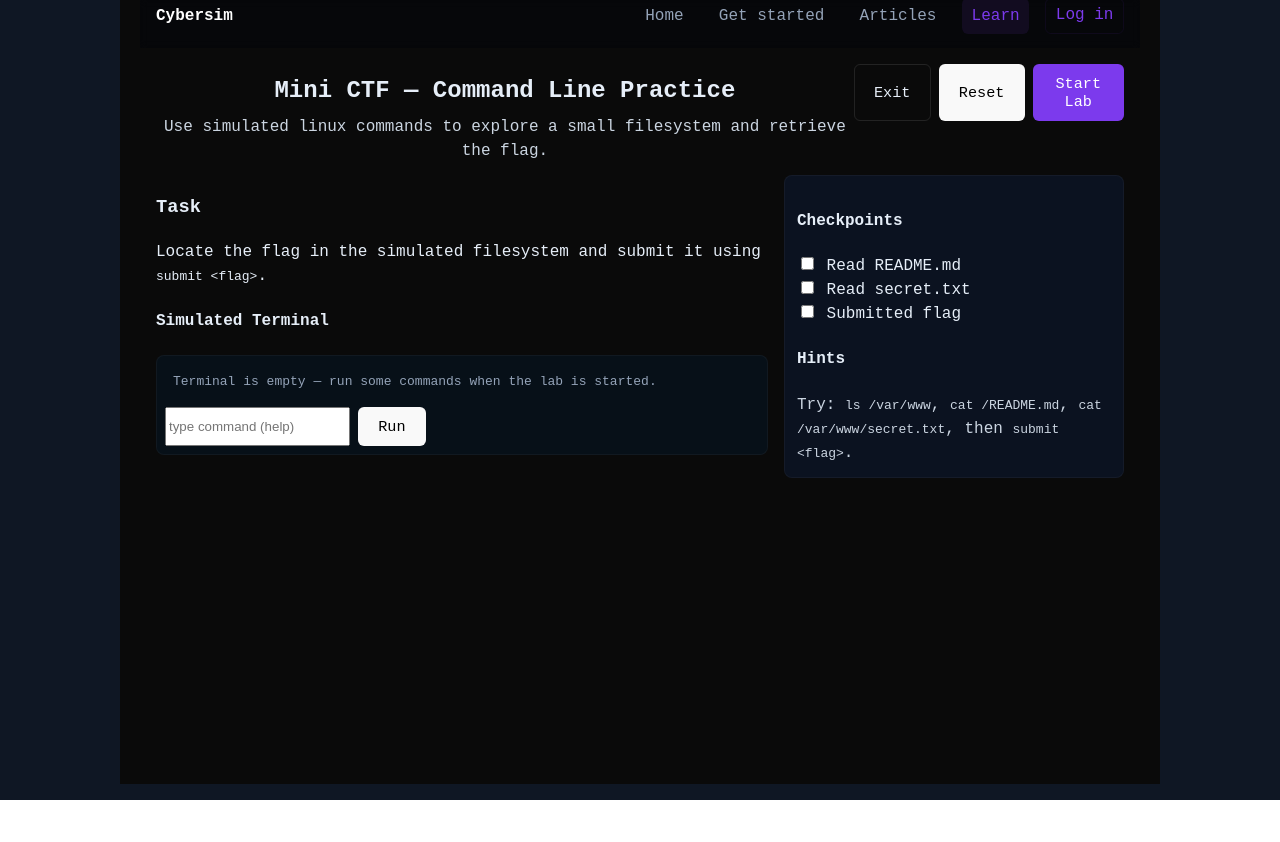
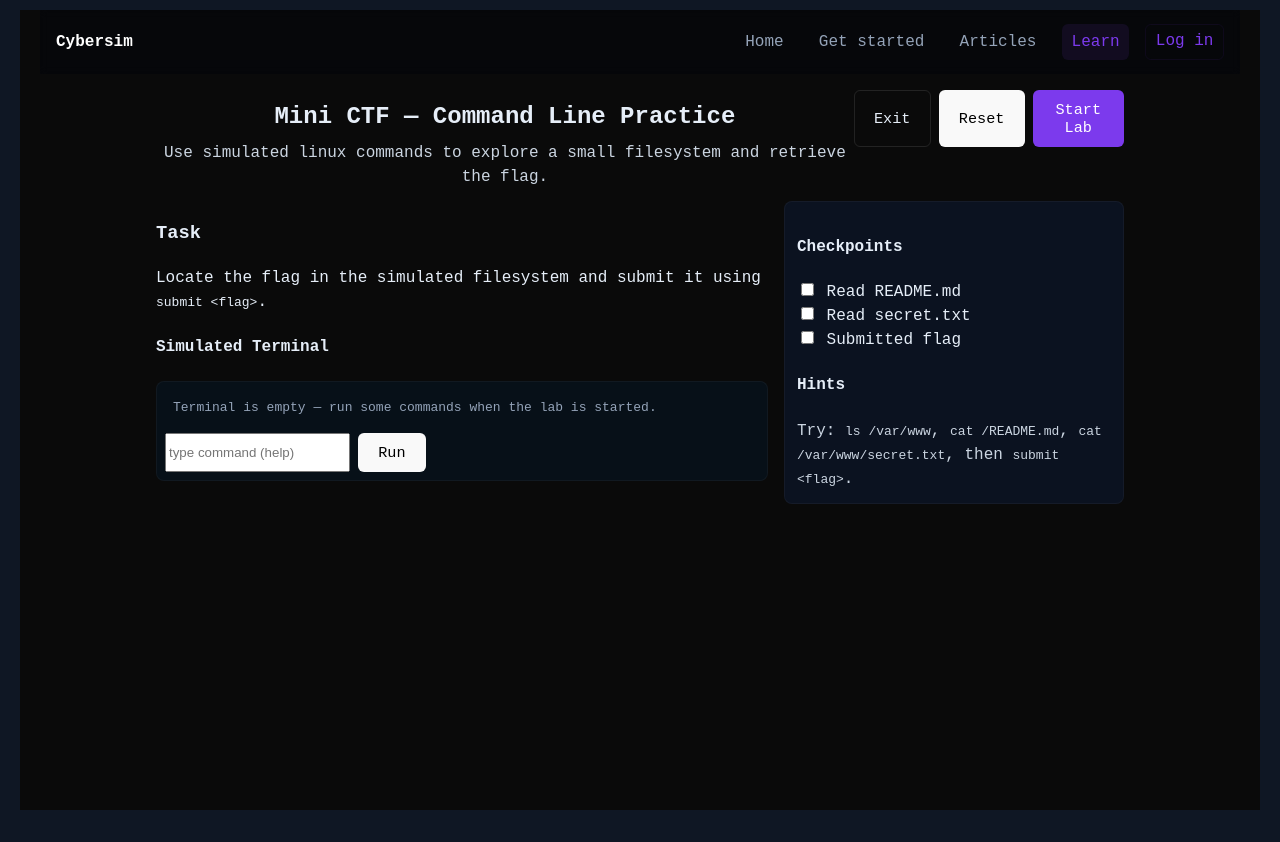
Before and after one commit to miles-spidee/cybersim, a React (Vite) app in the folder frontend/: page /attack/ctf in a window 1280 px wide. Before the commit the page ends 816 px from the top, so only its background shows below. Built offline with nearby package versions, Linux system fonts and the light colour scheme.

Commit message:
updated stuffs

```diff
--- a/frontend/src/App.css
+++ b/frontend/src/App.css
@@ -10,12 +10,12 @@
 
 
 *{box-sizing:border-box}
-html,body{height:100%}
-body{margin:0;background:var(--bg);color:var(--text);font-family:Inter,system-ui,-apple-system,'Segoe UI',Roboto,Helvetica,Arial}
+#html,body{height:100%;width:100%;overflow-x:hidden}
+body{margin:0;padding-top:10px;background:var(--bg);color:var(--text);font-family:Inter,system-ui,-apple-system,'Segoe UI',Roboto,Helvetica,Arial}
 
-#root{max-width:1100px;margin:0 auto;padding:0 1.25rem 2rem 1.25rem;text-align:center}
+#root{max-width:none;width:100%;margin:0;padding:0 1.25rem 2rem 1.25rem;text-align:center}
 
-.top-nav{display:flex;align-items:center;justify-content:space-between;height:var(--nav-height);padding:0 1rem;position:static;background:rgba(4,6,11,0.6);backdrop-filter:blur(4px);}
+.top-nav{display:flex;align-items:center;justify-content:space-between;height:var(--nav-height);padding:0 1rem;position:sticky;top:0;background:rgba(4,6,11,0.6);backdrop-filter:blur(4px);z-index:200}
 .brand-text{font-weight:700}
 .nav-actions{display:flex;gap:1rem}
 .nav-link{color:var(--muted);text-decoration:none;padding:.35rem .6rem;border-radius:6px}
```
